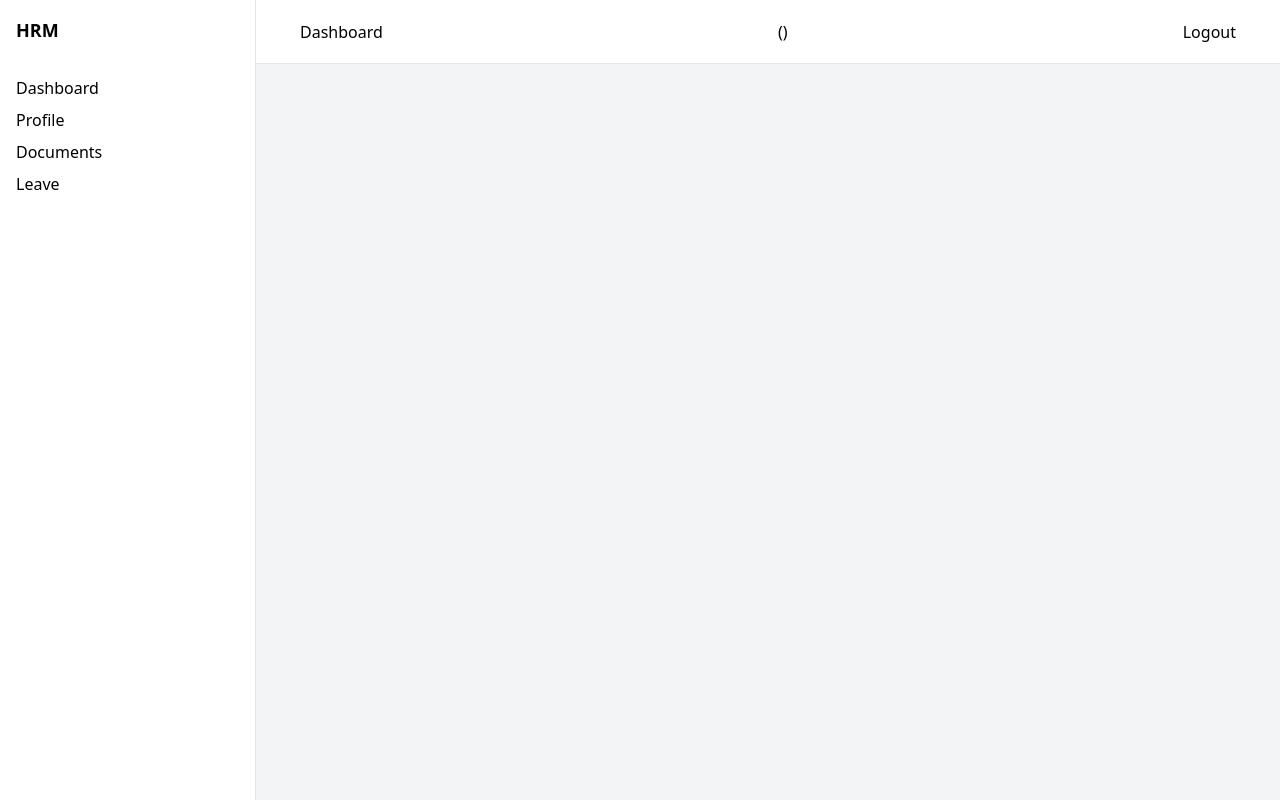
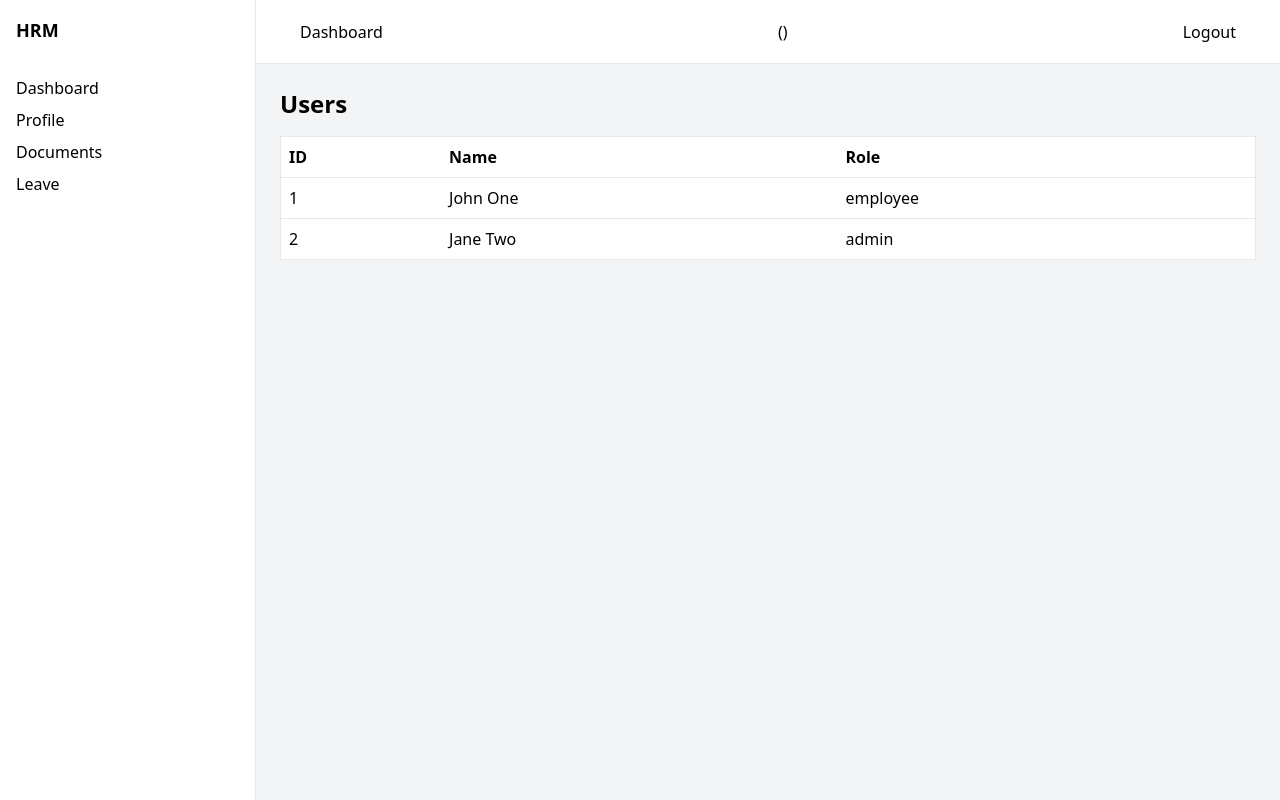
Before and after one commit to ValeraKarimov/employee-management-dashboard--hr-saas-mvp-, a Nuxt app: page /admin/users in a window 1280 px wide. Built offline with nearby package versions, Linux system fonts and the light colour scheme; no server answers.

Commit message:
feat: role-based-access-control(RBAC), protected routes, admin-only-UI, dynamic pages

```diff
--- a/app/components/layout/AppSidebar.vue
+++ b/app/components/layout/AppSidebar.vue
@@ -14,6 +14,11 @@ const auth = useAuthStore()
             <NuxtLink to="/dashboard">Dashboard</NuxtLink>
             <NuxtLink to="/profile">Profile</NuxtLink>
             <NuxtLink to="/documents">Documents</NuxtLink>
+
+            <NuxtLink v-if="auth.user?.role === 'admin'" to='/admin/users'>
+                Users
+            </NuxtLink>
+
             <NuxtLink to="/leave">Leave</NuxtLink>
         </nav>
     </aside>
--- /dev/null
+++ b/app/composables/useUsers.ts
@@ -0,0 +1,12 @@
+export const useUsers = () => {
+    const users = [
+        { id: 1, name: 'John One', role: 'employee' },
+        { id: 2, name: 'Jane Two', role: 'admin' }
+    ]
+
+    const getUser = (id: number) => {
+        return users.find(u => u.id === id)
+    }
+
+    return { users, getUser }
+}
--- /dev/null
+++ b/app/pages/admin/users/[id].vue
@@ -0,0 +1,28 @@
+<script setup>
+import { useUsers } from '~/composables/useUsers';
+
+const route = useRoute();
+const { getUser } = useUsers()
+
+const user = getUser(Number(route.params.id))
+
+definePageMeta({
+    middleware: ['auth','role'],
+    role: 'admin'
+})
+</script>
+
+<template>
+    <div v-if="user">
+        <h1 class="text-2xl font-bold mb-4">#{{ user.id }}</h1>
+
+        <div class="bg-white p-4 border rounded">
+            <p><strong>Name:</strong> {{ user.name }}</p>
+            <p><strong>Role:</strong> {{ user.role }}</p>
+        </div>
+    </div>
+
+    <div v-else>
+        User not found
+    </div>
+</template>
--- a/app/pages/admin/users/index.vue
+++ b/app/pages/admin/users/index.vue
@@ -1,6 +1,47 @@
 <script setup>
-    definePageMeta({
-        middleware: ['auth', 'role'],
-        role: 'admin'
-    })
+import { useUsers } from '~/composables/useUsers';
+
+
+const { users } = useUsers();
+
+const goToUser = (id) => {
+    navigateTo(`/admin/users/${id}`)
+}
+
+definePageMeta({
+    middleware: ['auth', 'role'],
+    role: 'admin'
+})
 </script>
+
+<template>
+    <div>
+        <h1 class="text-2xl font-bold mb-4">Users</h1>
+
+        <table class="w-full bg-white border">
+
+            <thead>
+                <tr class="border-b">
+                    <th class="p-2 text-left">ID</th>
+                    <th class="p-2 text-left">Name</th>
+                    <th class="p-2 text-left">Role</th>
+                </tr>
+            </thead>
+
+            <tbody>
+                <tr
+                v-for="user in users"
+                :key="user.id"
+                class="border-b hover:bg-gray-50 cursor-pointer"
+                @click="goToUser(user.id)"
+                >
+                <td class="p-2">{{ user.id }}</td>
+                <td class="p-2">{{ user.name }}</td>
+                <td class="p-2">{{ user.role }}</td>
+            </tr>
+            </tbody>
+
+        </table>
+    </div>
+
+</template>
```
Also changed, not shown: 1 other file (tests, documents, lock files or other folders).
